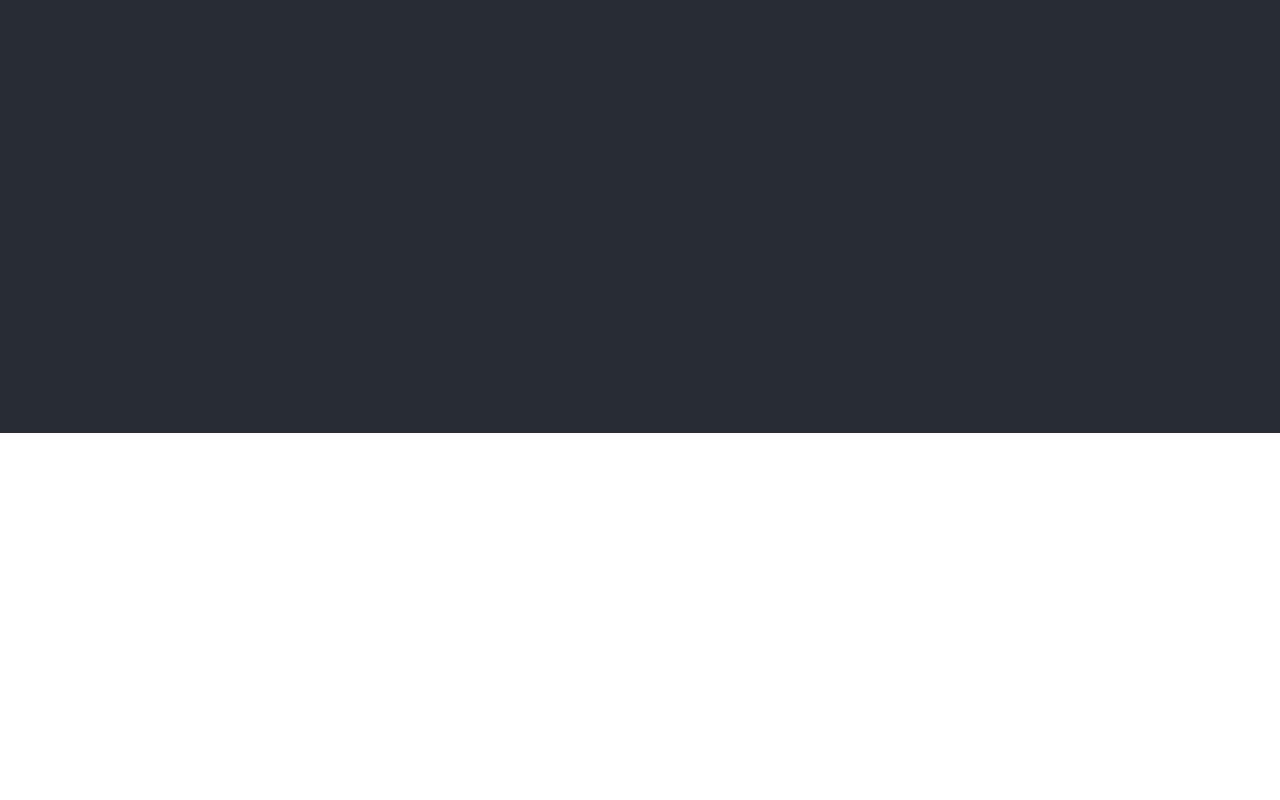
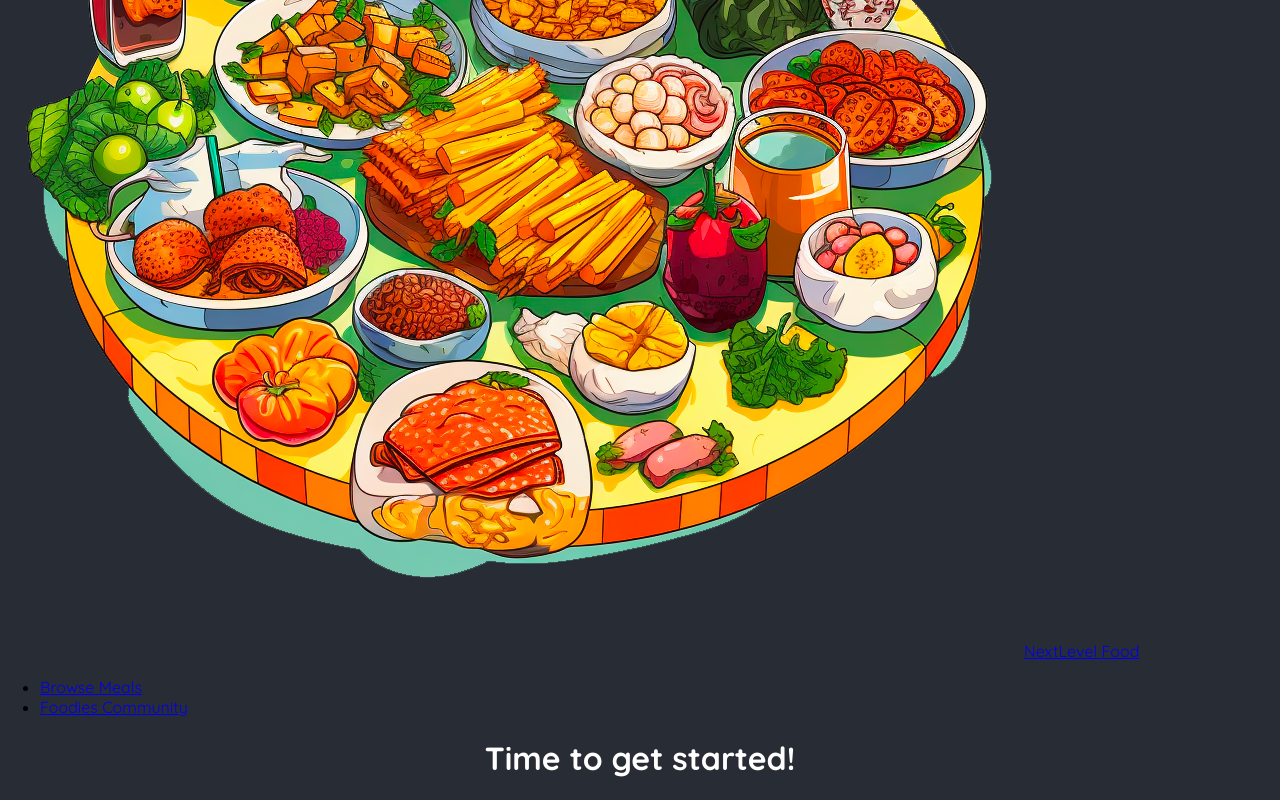
Before and after one commit to HtetO2Ko/Foodies, a Next.js app: page / in a window 1280 px wide. Shown: the part 367-1167 px from the top of the page. Before the commit the page ends 800 px from the top, so only its background shows below. Built offline with nearby package versions, Linux system fonts and the light colour scheme.

Commit message:
Adding a Custom Component To A Layout

```diff
--- a/app/layout.js
+++ b/app/layout.js
@@ -1,3 +1,4 @@
+import MainHeader from '@/components/main-header';
 import './globals.css';
 
 export const metadata = {
@@ -30,6 +31,8 @@
           </svg>
         </div>
 
+        <MainHeader />
+
         {children}
       </body>
     </html>
--- /dev/null
+++ b/components/main-header.js
@@ -0,0 +1,22 @@
+import Link from "next/link";
+import logoImg from '@/assets/logo.png';
+
+export default function MainHeader() {
+  return <header>
+    <Link href='/'>
+      <img src={logoImg.src} alt="A Plate with food on it" />
+      NextLevel Food
+    </Link>
+
+    <nav>
+      <ul>
+        <li>
+          <Link href='/meals'>Browse Meals</Link>
+        </li>
+        <li>
+          <Link href='/community'>Foodies Community</Link>
+        </li>
+      </ul>
+    </nav>
+  </header>
+}
```
